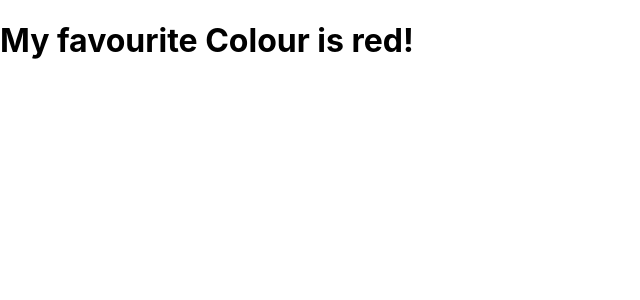
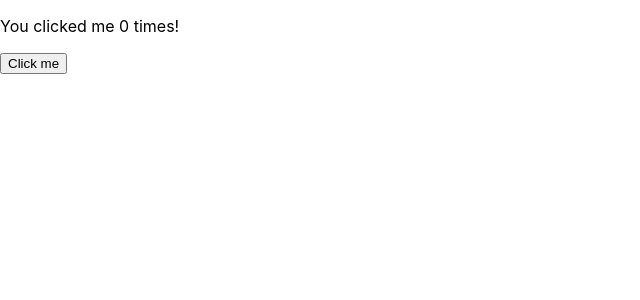
Before and after one commit to BillalAsif/react_tutorial, a React (Create React App) app: page / in a window 1280 px wide. Shown: the top 300 px of the page, without its empty margins (0-640 px from the left). Built offline with nearby package versions, Linux system fonts and the light colour scheme.

Commit message:
Second example

```diff
--- a/src/App.js
+++ b/src/App.js
@@ -1,14 +1,22 @@
 import { useState } from 'react';
 import './App.css';
 
-function FavouriteColour() {
-  const [color, setColor] = useState("red");
-  return <h1>My favourite Colour is {color}!</h1>
+function Counter() {
+  const [count, setCount] = useState(0);
+  return (
+    <div>
+      <p>You clicked me {count} times!</p>
+      <button onClick={() => setCount(count + 1)}>
+        Click me
+      </button>
+    </div>
+
+  )
 }
 
 function App() {
   return (
-    <FavouriteColour />
+    <Counter />
   )
 }
 
```
